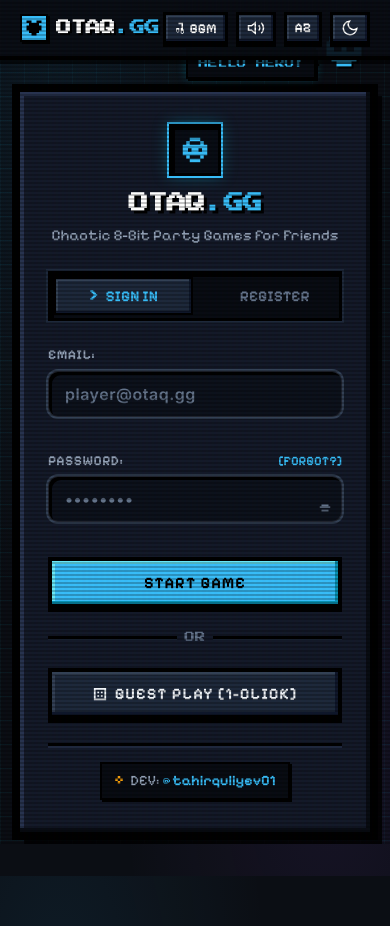
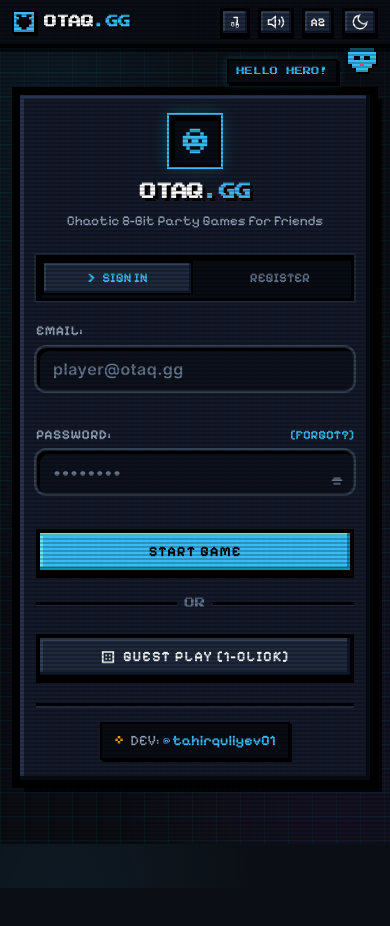
Before and after one commit to Tahir-Omicron/OmiParty, a plain HTML site: page index.html in a window 390 px wide. After the commit the page ends 888 px from the top, so only its background shows below. Drawn offline with nearby package versions, Linux system fonts and the light colour scheme; grey boxes are pictures that could not be loaded.

Commit message:
feat: ultra-responsive optimization across mobile, tablet, desktop, and landscape viewports

```diff
--- a/index.html
+++ b/index.html
@@ -2,7 +2,7 @@
 <html lang="en" data-theme="dark">
 <head>
     <meta charset="UTF-8">
-    <meta name="viewport" content="width=device-width, initial-scale=1.0, maximum-scale=1.0, user-scalable=no">
+    <meta name="viewport" content="width=device-width, initial-scale=1.0, maximum-scale=1.0, user-scalable=no, viewport-fit=cover">
     <title>OTAQ.GG — Pixel Art Party Portal</title>
     <link rel="icon" type="image/svg+xml" href="favicon.svg">
 
--- a/style.css
+++ b/style.css
@@ -2221,3 +2221,169 @@ input:checked + .slider:before {
     0% { filter: hue-rotate(0deg); }
     100% { filter: hue-rotate(360deg); }
 }
+
+/* ============================================================================
+   ULTRA-RESPONSIVE ADAPTATION (MOBILE, TABLET, FOLDABLE, DESKTOP, LANDSCAPE)
+   ============================================================================ */
+
+/* Fluid Defaults */
+.pixel-perspective-wrapper {
+    perspective: 1200px;
+    width: 100%;
+    max-width: 440px;
+    margin: clamp(4rem, 8vh, 5.5rem) auto clamp(1rem, 3vh, 2rem);
+    position: relative;
+    z-index: 10;
+    padding: 0 0.5rem;
+}
+
+.pixel-box {
+    padding: clamp(1.25rem, 4vw, 2rem) clamp(1rem, 4vw, 1.75rem);
+    width: 100%;
+    box-sizing: border-box;
+}
+
+/* Mobile Screens (<= 480px) */
+@media (max-width: 480px) {
+    .pixel-body {
+        padding: 0.5rem;
+        justify-content: flex-start;
+        padding-top: max(4.2rem, calc(env(safe-area-inset-top) + 3.5rem));
+        padding-bottom: max(1.5rem, env(safe-area-inset-bottom));
+        overflow-y: auto;
+    }
+
+    .pixel-nav {
+        padding: 0.5rem 0.75rem;
+        padding-top: max(0.5rem, env(safe-area-inset-top));
+    }
+
+    .pixel-logo-icon {
+        width: 24px;
+        height: 24px;
+    }
+
+    .pixel-nav-title {
+        font-size: 0.8rem;
+    }
+
+    .pixel-mini-btn {
+        height: 28px;
+        min-width: 28px;
+        padding: 0 6px;
+        font-size: 0.75rem;
+    }
+
+    .p-bgm-btn span {
+        display: none;
+    }
+    .p-bgm-btn svg {
+        margin-right: 0 !important;
+    }
+
+    .pixel-perspective-wrapper {
+        margin: 1.5rem auto 1rem;
+        max-width: 100%;
+    }
+
+    .pixel-companion-wrap {
+        top: -46px;
+        right: 4px;
+    }
+
+    .pixel-speech-bubble {
+        font-size: 0.52rem;
+        padding: 4px 8px;
+    }
+
+    .pixel-mascot-pet svg {
+        width: 32px;
+        height: 32px;
+    }
+
+    .pixel-title {
+        font-size: 1.05rem;
+    }
+
+    .pixel-subtitle {
+        font-size: 0.85rem;
+    }
+
+    .pixel-tabs-bar {
+        margin-bottom: 1.25rem;
+    }
+
+    .pixel-tab-btn {
+        font-size: 0.82rem;
+        padding: 7px 6px;
+    }
+
+    .p-tab-indicator {
+        font-size: 0.55rem;
+    }
+
+    .pixel-input {
+        height: 44px;
+        font-size: 0.95rem;
+        padding: 0 34px 0 10px;
+    }
+
+    .pixel-btn {
+        font-size: 0.9rem;
+        padding: 10px 14px;
+    }
+
+    .pixel-avatar-picker-wrap {
+        padding: 8px;
+        gap: 8px;
+    }
+
+    .pixel-avatar-preview {
+        width: 40px;
+        height: 40px;
+    }
+
+    .pixel-class-tag {
+        font-size: 0.5rem;
+    }
+}
+
+/* Micro Mobile / Foldables (<= 360px) */
+@media (max-width: 360px) {
+    .pixel-nav-title {
+        display: none;
+    }
+
+    .pixel-box {
+        padding: 1.15rem 0.85rem;
+    }
+
+    .pixel-tab-btn {
+        font-size: 0.75rem;
+        padding: 6px 4px;
+        gap: 3px;
+    }
+
+    .pixel-btn {
+        font-size: 0.85rem;
+        letter-spacing: 0.5px;
+    }
+}
+
+/* Landscape Mode on Small Devices */
+@media (max-height: 580px) and (orientation: landscape) {
+    .pixel-body {
+        justify-content: flex-start;
+        padding-top: 4rem;
+        padding-bottom: 2rem;
+        overflow-y: auto;
+    }
+
+    .pixel-perspective-wrapper {
+        margin: 1rem auto;
+    }
+
+    .pixel-companion-wrap {
+        top: -40px;
+    }
+}
```
Also changed, not shown: index-az.html (+1 -1 lines).
